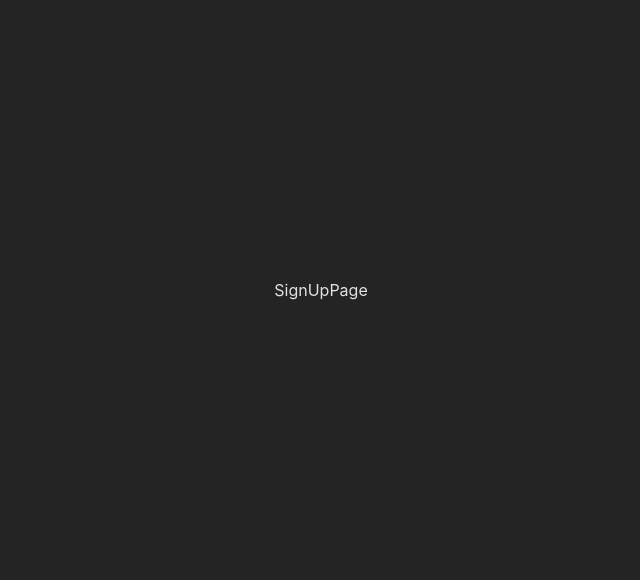
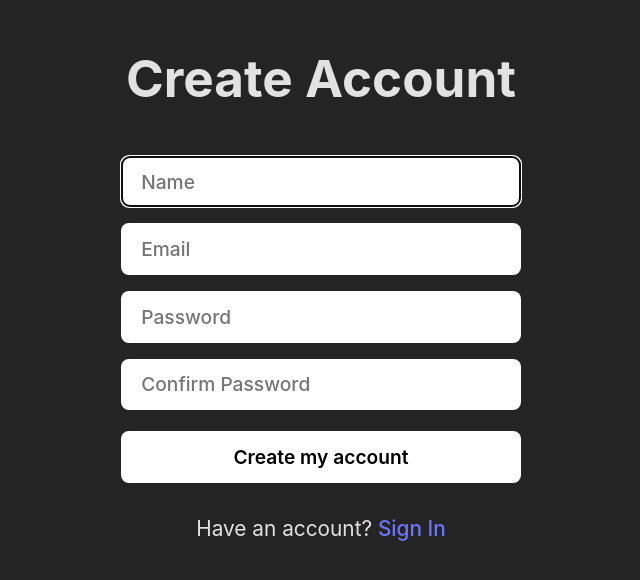
Before and after one commit to yntpdotme/simply-todo, a React (Vite) app in the folder client/: page /signup in a window 1280 px wide. Shown: the part 110-690 px from the top of the page, without its empty margins (319-959 px from the left). Built offline with nearby package versions, Linux system fonts and the light colour scheme.

Commit message:
feat(frontend): implement SignUpPage UI

```diff
--- a/client/src/pages/SignUp/SignUpPage.css
+++ b/client/src/pages/SignUp/SignUpPage.css
@@ -0,0 +1,14 @@
+.footer {
+  font-size: 1.3rem;
+}
+
+.authform {
+  width: 400px;
+}
+
+@media screen and (max-width: 480px) {
+  .authform {
+    width: 300px;
+    margin: 0 5px;
+  }
+}
--- a/client/src/pages/SignUp/SignUpPage.jsx
+++ b/client/src/pages/SignUp/SignUpPage.jsx
@@ -1,10 +1,29 @@
+import {Link, useNavigate} from 'react-router-dom';
+
+import {AuthForm} from '@components';
 import './SignUpPage.css';
 
 const SignUpPage = () => {
-	return (
-    <>
-      <div>SignUpPage</div>
-    </>
+  const navigate = useNavigate();
+
+  const handleSignUp = async () => {
+    navigate('/todos');
+  };
+
+  return (
+    <div>
+      <h1>Create Account</h1>
+      <div className="authform">
+        <AuthForm
+          onSubmit={handleSignUp}
+          buttonText="Create my account"
+          isSignUp
+        />
+      </div>
+      <p className="footer">
+        Have an account? <Link to="/signin">Sign In</Link>
+      </p>
+    </div>
   );
 };
 
```
